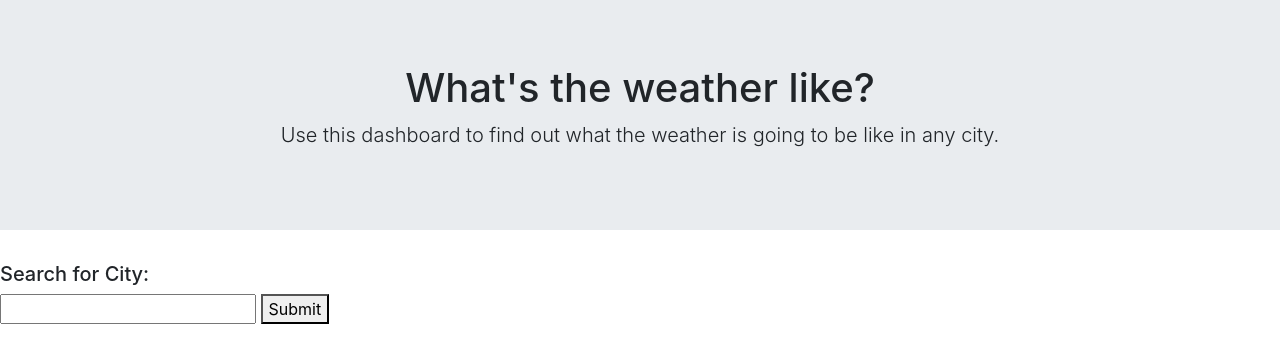
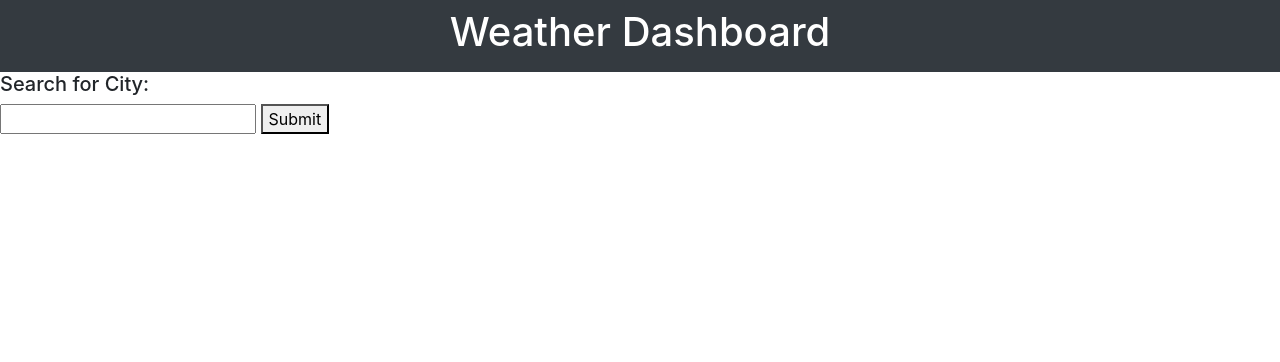
Before and after one commit to northjw/weather-dashborad, a plain HTML site: page index.html in a window 1280 px wide. Drawn offline with nearby package versions, Linux system fonts and the light colour scheme.

Commit message:
Adding header

```diff
--- a/index.html
+++ b/index.html
@@ -13,19 +13,31 @@
     <!-- Adding title -->
      <title>Weather Dashboard</title>
 
-     <!-- add jumbotron -->
+     <!-- add jumbotron
      <div class="jumbotron jumbotron-fluid">
         <div class="container">
           <h1 class="display-8 text-center" >What's the weather like?</h1>
-          <p class="lead text-center">Use this dashboard to find out what the weather is going to be like in any city.</p>
+          <p class="lead text-center">Use this dashboard to find out what the weather is going to be like, in any city.</p>
         </div>
+      </div> -->
+
+      <!-- Main heading -->
+    <div class="bg-dark pt-2 pb-2">
+      <div class="container">
+          <h1 class="text-center text-white">Weather Dashboard</h1>
       </div>
+  </div>
+
 
       <aside>
         <h5>Search for City:</h5>
 
         <input type="text" id='search'>
         <button>Submit</button>
+
+
+
+
 
         </aside>
 
```
